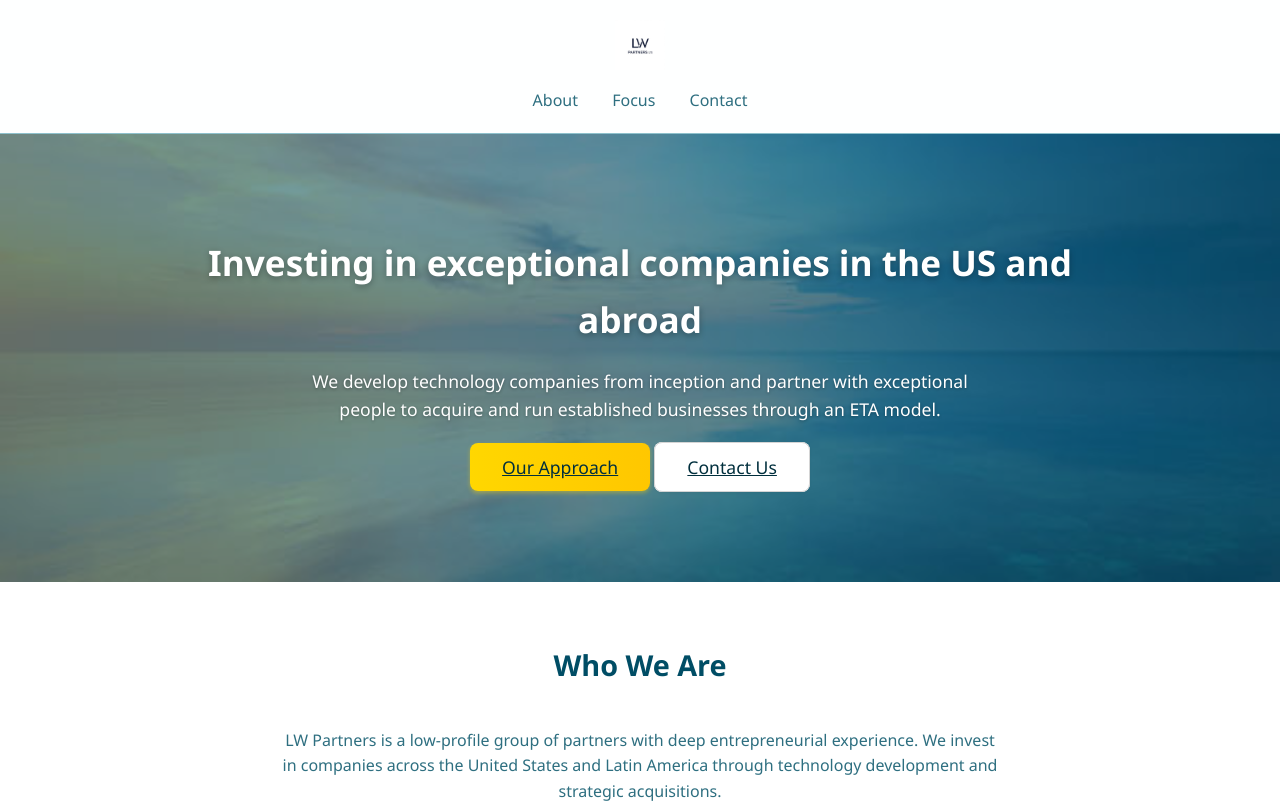
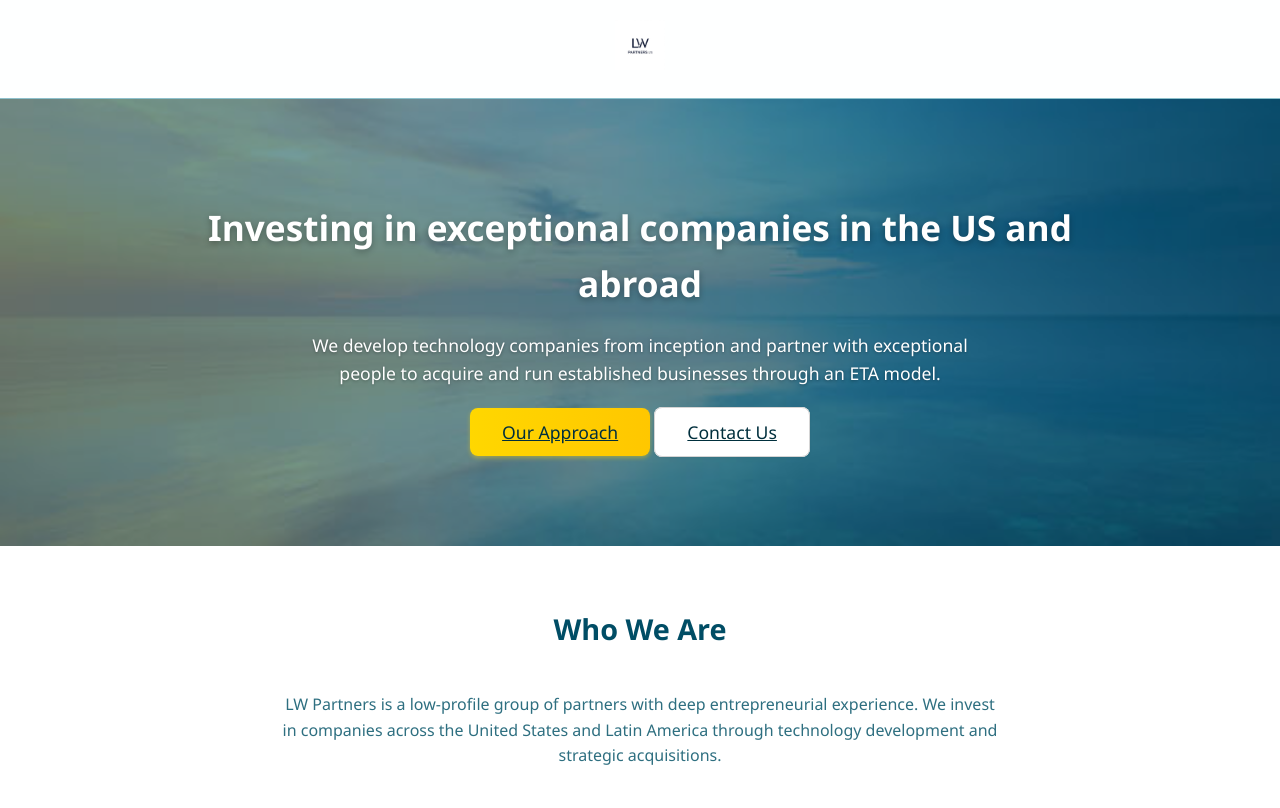
Before and after one commit to tiagobarrosbelo/lwpartners.us, a plain HTML site: page index.html in a window 1280 px wide. Shown: the top 808 px of the page. Drawn offline with Linux system fonts and the light colour scheme.

Commit message:
Update index.html

```diff
--- a/index.html
+++ b/index.html
@@ -237,11 +237,6 @@
   <header>
     <div class="container">
       <img src="logo.jpg" alt="LW Partners" class="logo">
-      <nav>
-        <a href="#about">About</a>
-        <a href="#focus">Focus</a>
-        <a href="#contact">Contact</a>
-      </nav>
     </div>
   </header>
 
```
